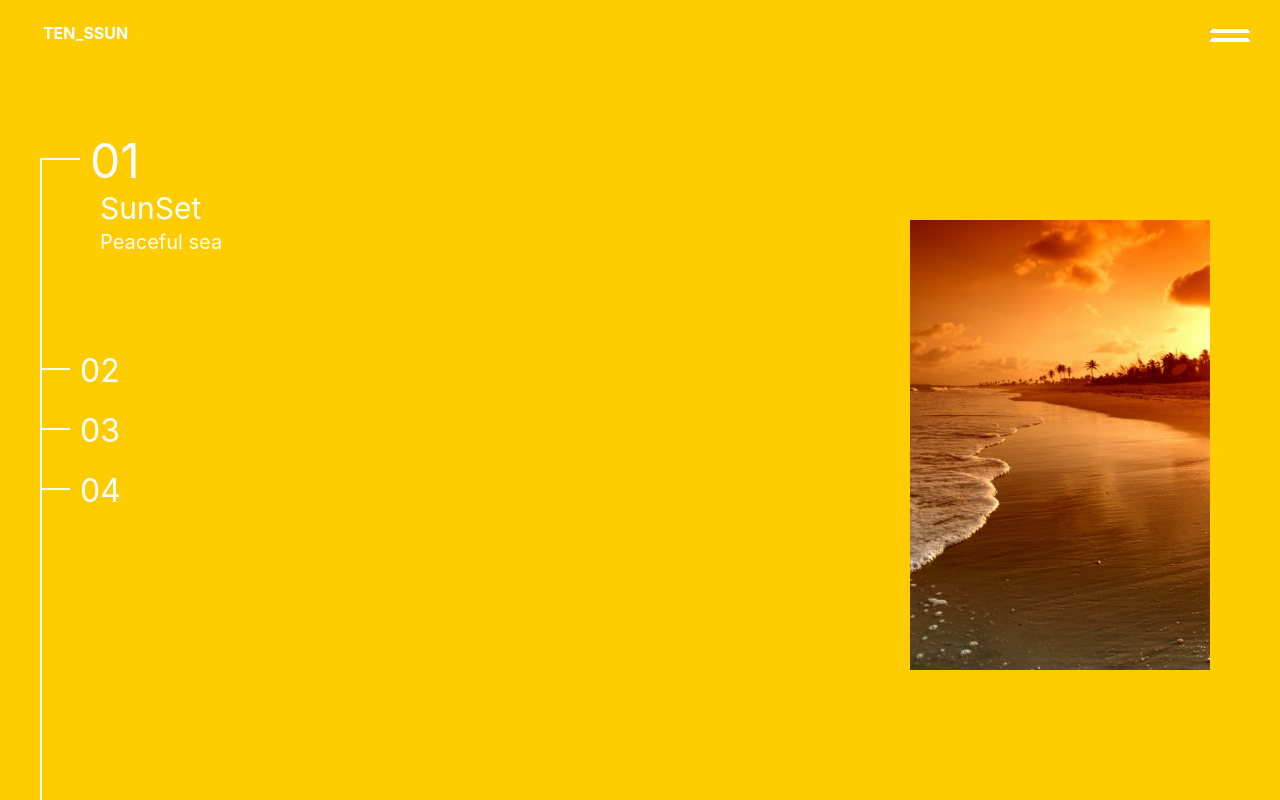
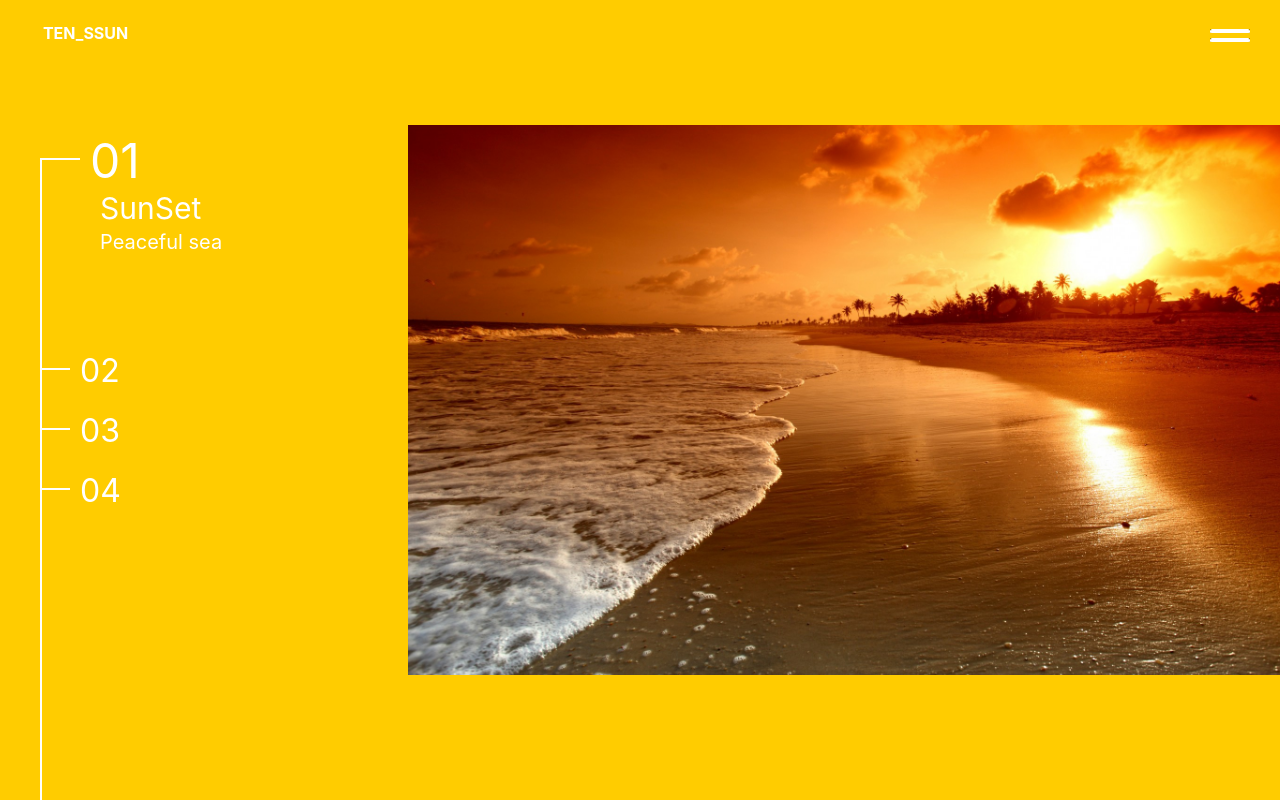
Before and after one commit to TEN-SSUN/portfolio, a React (Create React App) app in the folder ver1/my-profile/: page /work in a window 1280 px wide. Shown: the top 800 px of the page. Built offline with nearby package versions, Linux system fonts and the light colour scheme.

Commit message:
save 2021-09-14  ver2

```diff
--- a/ver1/my-profile/src/component/About.js
+++ b/ver1/my-profile/src/component/About.js
@@ -40,12 +40,13 @@ const SubText = styled.h1`
     font-weight : bold;
     font-size : 45px;
     margin : 10px;
-    transition : all ease 0.3s;
     width : 750px;
     left : 50%;
     top : 50%;
-    transform: translate(-50%, -50%);
-    opacity:0.7;
+    transform: translate(-50%, -30%);
+    opacity:0;
+    transition : all ease 1s;
+    visibility:hidden;
 `;
 
 const SubText2 = styled.span`
@@ -71,6 +72,7 @@ function Contact()
     const [browserHeight, setBrowserHeight] = useState(document.documentElement.clientHeight);
     const [posStatus, setPosStatus] = useState("N");
     const [cPos, setCPos] = useState(0);
+
 
     //sconst location = useLocation();
     //console.log(location);
@@ -129,13 +131,19 @@ function Contact()
 
         window.addEventListener('resize', handleWindowResize);
         window.addEventListener('scroll', handleScrollMove);
+
+        document.getElementById("MainTextDivision1_subText").style.visibility="visible";
+        document.getElementById("MainTextDivision1_subText").style.opacity=1;
+        document.getElementById("MainTextDivision1_subText").style.transform="translate(-50%, -50%)";
+
     },[handleWindowResize,handleScrollMove])
 
     return (
         <Fragment>
+
             <MainTextDivision id="MainTextDivision" browserWidth={browserWidth} browserHeight={browserHeight}>
                 <MainText id="mainTitle"></MainText>
-                <SubText>Freelance <SubText2>Front-End</SubText2> and <SubText2>Back-End</SubText2> Developer with an appetite for web design, based in <TextKorea>Korea</TextKorea></SubText>
+                <SubText id="MainTextDivision1_subText" >Freelance <SubText2>Front-End</SubText2> and <SubText2>Back-End</SubText2> Developer with an appetite for web design, based in <TextKorea>Korea</TextKorea></SubText>
             </MainTextDivision>
             <MainTextDivision2 id="MainTextDivision2" browserWidth={browserWidth} browserHeight={browserHeight}>
                 <SubText>Freelance <SubText2>Front-End</SubText2> and Back-End Developer with an appetite for web design, based in <p style={{fontColor:"red"}}>Korea</p></SubText>
--- a/ver1/my-profile/src/component/PageTracker.js
+++ b/ver1/my-profile/src/component/PageTracker.js
@@ -67,7 +67,7 @@ export default function Contact(props)
 
     useEffect(() =>
     {
-        requestAnimationFrame(updatePinPosition);
+        updatePinPosition();
     },[]);
 
     return (
--- a/ver1/my-profile/src/component/Work.js
+++ b/ver1/my-profile/src/component/Work.js
@@ -27,6 +27,17 @@ const LeftMenuDivision = styled.div`
     transition : background-color ease 1s;
     overflow: hidden;
 `;
+
+// const TestDiv = styled.div`
+//     margin:5px;
+//     text-align: center;
+//     font-size:30px;
+//     line-height: 100px;
+//     border:solid 1px black;
+//     background-color: yellow;
+//     position:sticky;
+//     top:0px;
+// `;
 
 function Contact()
 {
@@ -70,7 +81,7 @@ function Contact()
     const [workListCount] = useState(workList.length);
     //const [gapPercent] = useState((0.8-0.4)/(workList.length-1));
     const [gapPercent] = useState((0.075));
-    const [currentPage,setCurrentPage] = useState(1);
+    const [currentPage,setCurrentPage] = useState(0);
 
     const handleWindowResize = useCallback(event => {
         setBrowserWidth(document.documentElement.clientWidth);
@@ -81,13 +92,13 @@ function Contact()
 
         for(let i=workList.length-1; i>=1 ;i--)
         {
-            if((Number(browserHeight*(i-1))+Number(500))<Number(window.pageYOffset))
+            if((Number(browserHeight*(i-1))+(Number(browserHeight)/2))<Number(window.pageYOffset))
             {
                 setWorksMainColor(workList[i].color);
                 setCurrentPage(i+1);
                 break;
             }
-            else if(500>=window.pageYOffset)
+            else if((Number(browserHeight)/2)>=window.pageYOffset)
             {
                 setWorksMainColor(workList[0].color);
                 setCurrentPage(1);
@@ -111,13 +122,23 @@ function Contact()
         window.addEventListener('resize', handleWindowResize);
         window.addEventListener('scroll', handleScrollMove);
 
+        setCurrentPage(1);
+
     },[handleWindowResize,handleScrollMove]);
 
     return (
         <Fragment>
             <WorkFullDivision id="WorkFullDivision" browserWidth={browserWidth} browserHeight={browserHeight} worksMainColor={worksMainColor} workListCount={workListCount}>
+
+                {/* <TestDiv>div3</TestDiv> */}
                 {workList.map(({ seq, img, title, contents }) => (
-                    <WorkContents browserWidth={browserWidth} browserHeight={browserHeight} num={seq} img={img} title={title} contents={contents}/>
+                    <WorkContents   browserWidth={browserWidth}
+                                    browserHeight={browserHeight}
+                                    num={seq}
+                                    currentPage={currentPage}
+                                    img={img}
+                                    title={title}
+                                    contents={contents}/>
                     ))}
             </WorkFullDivision>
             <LeftMenuDivision id="LeftMenuDivision" browserHeight={browserHeight}>
--- a/ver1/my-profile/src/component/WorkContents.js
+++ b/ver1/my-profile/src/component/WorkContents.js
@@ -1,5 +1,8 @@
 import React, {useState, useEffect} from "react";
 import styled from "styled-components";
+
+const ImgWidth = 900;
+const ImgHeight = 550;
 
 const MainTextDivision = styled.div`
     position : absolute;
@@ -9,18 +12,20 @@ const MainTextDivision = styled.div`
 `;
 
 const MainImageDiv = styled.div`
-    width : 300px;
-    height: 450px;
+    width : ${ImgWidth}px;
+    height: ${ImgHeight}px;
     background-color:white;
     position : absolute;
     top : 50%;
-    //left : 150px;
-    right:70px;
-    transform: translate(0%, -40%);
+    left : 60%;
+    //right:70px;
+    transform: translate(${props => (props.num===props.currentPage?-40:-20)}%, -50%);
     overflow: hidden;
     padding:0px;
     margin:0px;
     cursor: pointer;
+    opacity:${props => (props.num===props.currentPage?1:0)};
+    transition : all ease 1s;
     &:after{
         content:"";
         width: 1px;
@@ -55,68 +60,40 @@ const MainImageDiv = styled.div`
 `;
 
 const MainImage = styled.img`
-    width : 300px;
-    height: 450px;
+    width : ${ImgWidth}px;
+    height: ${ImgHeight}px;
     object-fit : cover;
     overflow: hidden;
     transition : transform ease 0.3s ease-in-out;
+    opacity:${props => (props.num===props.currentPage?1:0)};
     &:hover {
         opacity: 0.8;
     }
 `;
 
-// const MainText = styled.p`
-//     position : absolute;
-//     padding :0px;
-//     margin : 0px;
-//     display:flex;
-//     justify-content:center;
-//     left : 150px;
-//     //transform: translate(-50%);
-//     //left : 50%;
-//     top: 170px;
-//     font-size : 80px;
-//     transition : all ease 0.3s;
-//     color : black;
-//     font-weight : bold;
-// `;
-// //text-align : center;
-
-// const SubText = styled.p`
-//     position : absolute;
-//     color : #CC723D;
-//     font-weight : bold;
-//     font-size : 45px;
-//     margin-top : 10px;
-//     margin-right : 0px;
-//     margin-bottom : 0px;
-//     margin-left : 0px;
-//     transition : all ease 0.3s;
-//     width : ${props => Number(props.browserWidth*1)-Number(420)}px;
-//     left : 380px;
-//     top : 30%;
-//     //transform: translate(-50%, -50%);
-//     opacity:0.9;
-// `;
-
 function Contact(props)
 {
-    const [num, setNum] = useState(0);
+    const [num, setNum] = useState();
     const [browserWidth, setBrowserWidth] = useState(props.browserWidth);
     const [browserHeight, setBrowserHeight] = useState(props.browserHeight);
-    //const [worksMainColor, setWorksMainColor] = useState("#C4B73B");
+    const [currentPage, setCurrentPage] = useState(0);
 
     useEffect(() => {
         setNum(props.num);
         setBrowserWidth(props.browserWidth);
         setBrowserHeight(props.browserHeight);
+        setCurrentPage(props.currentPage);
     },[props])
 
     return (
-            <MainTextDivision id={"MainContentDivision"+num} browserWidth={browserWidth} browserHeight={browserHeight} num={num} color={props.color}>
-                <MainImageDiv><MainImage src={props.img} /></MainImageDiv>
-                {/* <MainText id="mainTitle">{props.title}</MainText>
-                <SubText browserWidth={browserWidth}>{props.contents}</SubText> */}
+            <MainTextDivision   id={"MainContentDivision"+num}
+                                browserWidth={browserWidth}
+                                browserHeight={browserHeight}
+                                num={num}
+                                color={props.color}
+                                currentPage={currentPage}>
+                <MainImageDiv   num={num}
+                                currentPage={currentPage}><MainImage src={props.img} /></MainImageDiv>
             </MainTextDivision>
     );
   }
--- a/ver1/my-profile/src/component/WorkContentsMenu.js
+++ b/ver1/my-profile/src/component/WorkContentsMenu.js
@@ -59,6 +59,7 @@ const TitleDivision = styled.div`
     font-size:30px;
     color:white;
     transition-delay:${delaySec}s;
+    opacity:${props => (props.num===props.currentPage?1:0)};
 `;
 
 const SubTextDivision = styled.div`
@@ -76,6 +77,7 @@ const SubTextDivision = styled.div`
     font-size:20px;
     color:white;
     transition-delay:${delaySec}s;
+    opacity:${props => (props.num===props.currentPage?1:0)};
 `;
 
 // position : fixed;
@@ -95,28 +97,12 @@ function lpad(s, padLength, padString)
     return s;
 }
 
-
 function Contact(props)
 {
-    const [num, setNum] = useState(0);
+    const [num, setNum] = useState();
     const [gapPercent, setGapPercent] = useState(props.browserHeight);
     const [browserHeight, setBrowserHeight] = useState(props.browserHeight);
     const [currentPage, setCurrentPage] = useState(0);
-
-    const onMouseEnter =()=> {
-
-        //document.getElementById("workMenuDiv"+num).style.width="40px";
-        // if(num!==currentPage)
-        // document.getElementById("workNumText"+num).style.transform="translate(10px, 50%)";
-
-    }
-
-    const onMouseLeave =()=> {
-
-        //document.getElementById("workMenuDiv"+num).style.width="30px";
-        // if(num!==currentPage)
-        // document.getElementById("workNumText"+num).style.transform="translate(0, 50%)";
-    }
 
     const onClick =()=>{
         props.omMoveContent(num);
@@ -130,14 +116,12 @@ function Contact(props)
     },[props])
 
     return (
-        <WrapDiv onMouseEnter={onMouseEnter}
-                onMouseLeave={onMouseLeave}
-                onClick={onClick}
+        <WrapDiv onClick={onClick}
                 gapPercent={gapPercent}
                 browserHeight={browserHeight}
-                num={num} color={props.color}
+                num={num}
                 currentPage={currentPage}>
-            <MainTextDivision id={"workMenuDiv"+num} gapPercent={gapPercent} browserHeight={browserHeight} num={num} color={props.color} currentPage={currentPage}/>
+            <MainTextDivision id={"workMenuDiv"+num} gapPercent={gapPercent} browserHeight={browserHeight} num={num} currentPage={currentPage}/>
             <NumberingText id={"workNumText"+num} gapPercent={gapPercent} browserHeight={browserHeight} num={num} currentPage={currentPage}>{lpad(num,2,"0")}</NumberingText>
             <TitleDivision  gapPercent={gapPercent} browserHeight={browserHeight} currentPage={currentPage}  num={num}>{props.title}</TitleDivision>
             <SubTextDivision  gapPercent={gapPercent} browserHeight={browserHeight} currentPage={currentPage}  num={num}>{props.contents}</SubTextDivision>
```
Also changed, not shown: ver1/my-profile/src/img/디자인.PNG (added), ver1/my-profile/src/img/색상조합.PNG (added).
